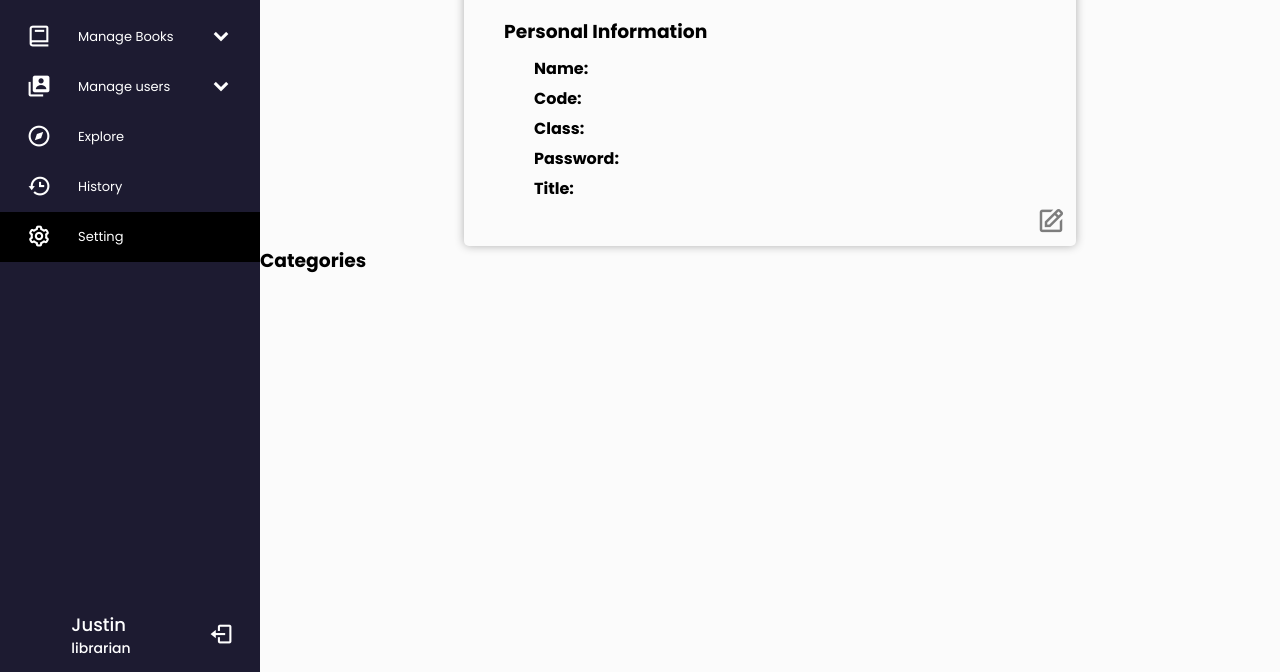
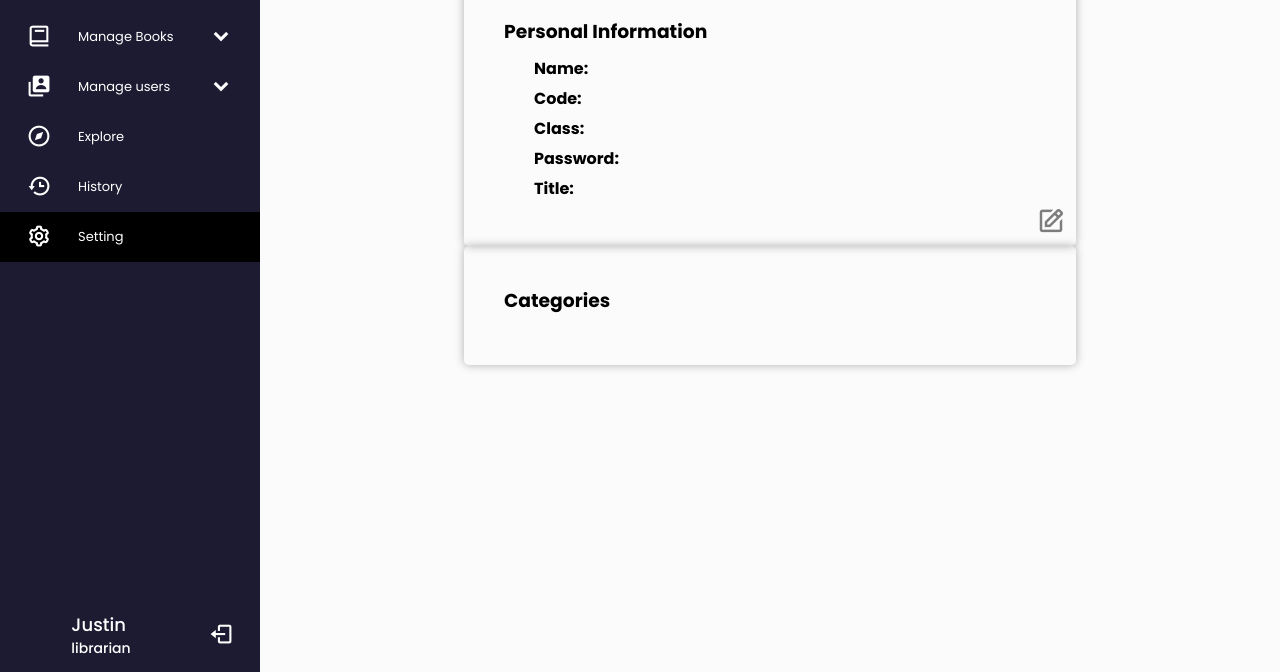
Before and after one commit to IVainqueur/libmgr, a website: page html/admin/settings.html in a window 1280 px wide. Shown: the part 128-800 px from the top of the page. Drawn offline with nearby package versions, Linux system fonts and the light colour scheme; files that its build step writes are made by us from their sources; files whose address does not match are found by name.

Commit message:
categories-9ee99a1831f943528b79f3b3956f7974

```diff
--- a/html/admin/settings.html
+++ b/html/admin/settings.html
@@ -144,8 +144,9 @@
       <label for="user-title">Title:<p></p></label>
       <i class='bx bx-edit' id="EditBTN"></i>
     </div>
-    <div>
+    <div class="setting">
       <h3>Categories</h3>
+
     </div>
   </section>
 
```
